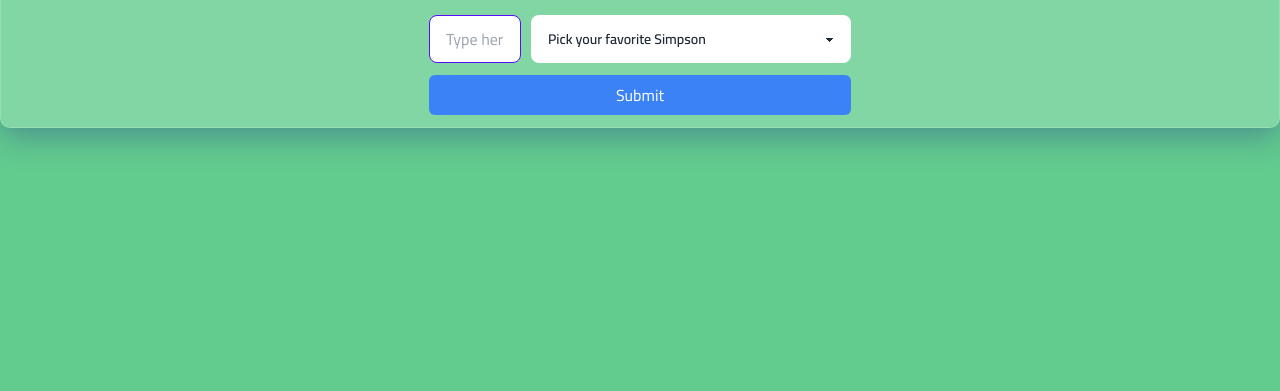
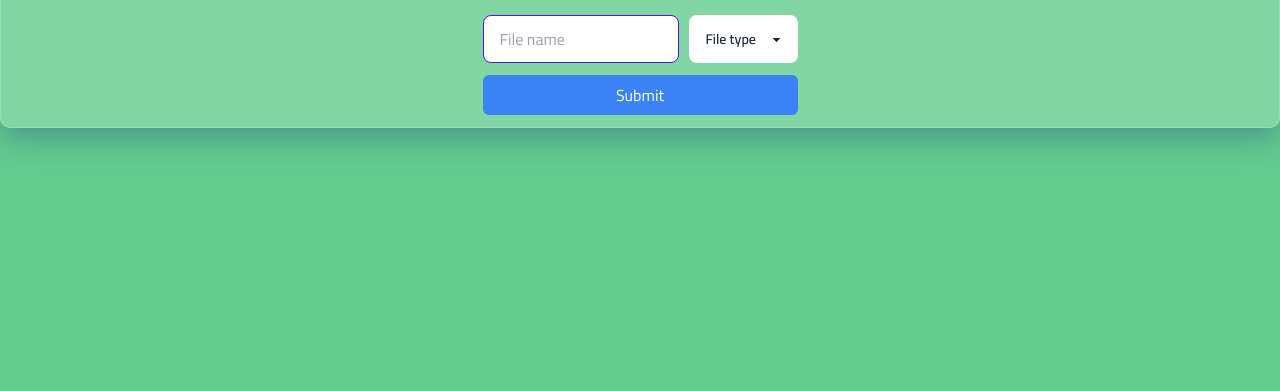
Before and after one commit to abdellatif-laghjaj/text-to-file, a plain HTML site: page index.html in a window 1280 px wide. Shown: the part 409-800 px from the top of the page. Drawn offline with nearby package versions, Linux system fonts and the light colour scheme.

Commit message:
update the style

```diff
--- a/index.html
+++ b/index.html
@@ -18,16 +18,17 @@
             <h2 class="text-4xl font-bold text-white my-2">Text To File</h2>
         </div>
         <div class="text-center form">
-            <textarea class="textarea textarea-primary" placeholder="Bio"></textarea>
+            <textarea class="textarea textarea-primary w-full" placeholder="Paste or type text here..."></textarea>
             <div class="form-bottom">
-                <input type="text" placeholder="Type here" class="input input-bordered input-primary w-full max-w-xs" />
-                <select class="select w-full max-w-xs">
-                    <option disabled selected>Pick your favorite Simpson</option>
-                    <option>Homer</option>
-                    <option>Marge</option>
-                    <option>Bart</option>
-                    <option>Lisa</option>
-                    <option>Maggie</option>
+                <input type="text" placeholder="File name" class="input input-bordered input-primary w-50" />
+                <select class="select">
+                    <option disabled selected>File type</option>
+                    <option value="txt">.txt</option>
+                    <option value="html">.html</option>
+                    <option value="css">.css</option>
+                    <option value="js">.js</option>
+                    <option value="json">.json</option>
+                    <option value="doc">.doc</option>
                 </select>
             </div>
             <button class="bg-blue-500 text-white p-2 rounded-md w-full">Submit</button>
```
